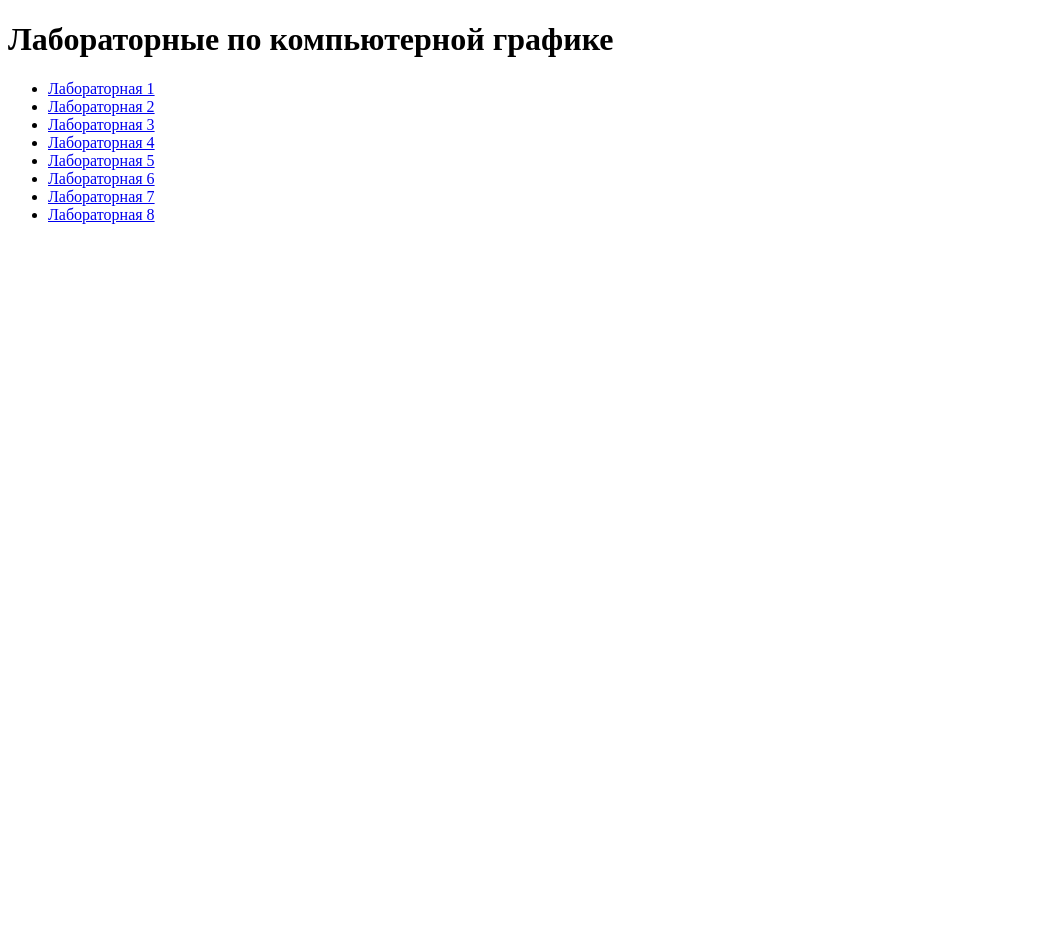
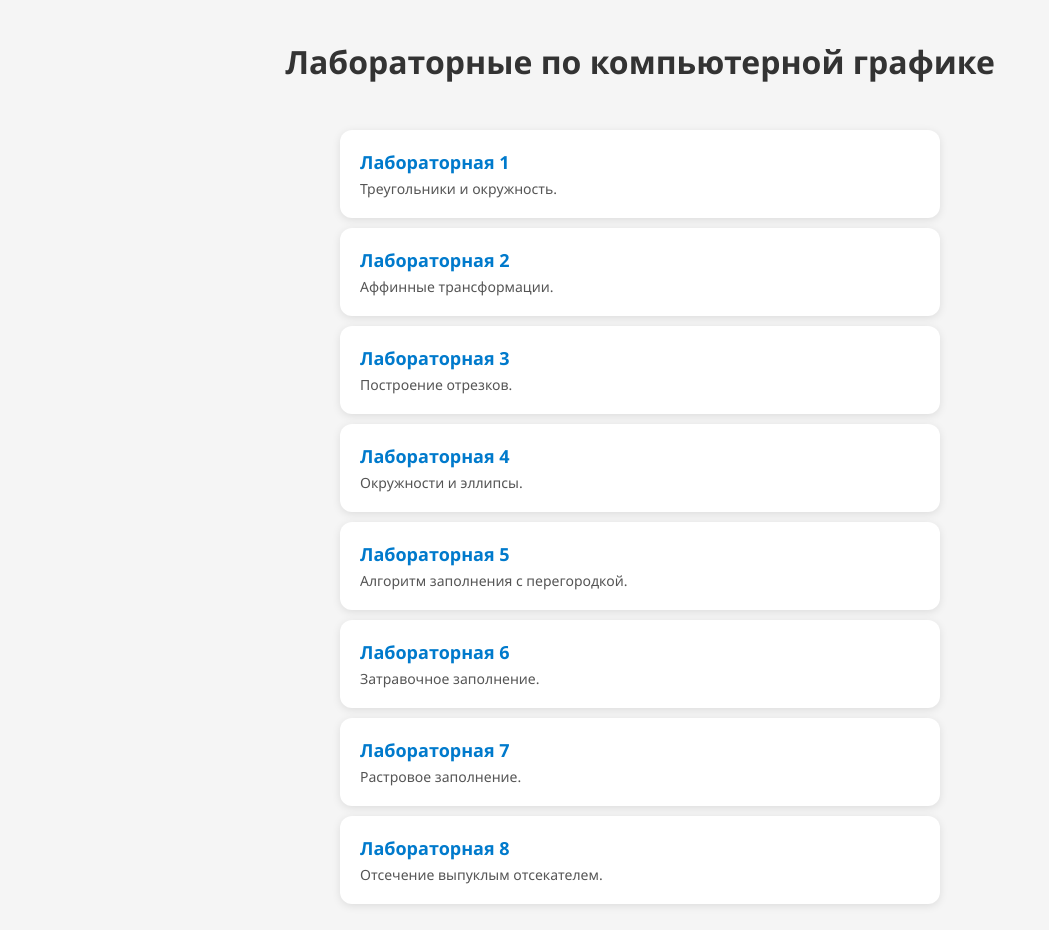
Before and after one commit to Danilado/IU7-CG, a plain HTML site: page index.html in a window 1280 px wide. Shown: the whole page, without its empty margins (0-1049 px from the left). Before the commit the page ends 800 px from the top, so only its background shows below. Drawn offline with Linux system fonts and the light colour scheme.

Commit message:
deploy: ab6662b02d7527d75857a9817fffb22499127e39

```diff
--- a/index.html
+++ b/index.html
@@ -3,18 +3,92 @@
   <head>
     <meta charset="UTF-8" />
     <title>Компьютерная графика</title>
+    <style>
+      body {
+        font-family: "Segoe UI", Tahoma, Geneva, Verdana, sans-serif;
+        background-color: #f5f5f5;
+        margin: 0;
+        padding: 0;
+        display: flex;
+        flex-direction: column;
+        align-items: center;
+      }
+
+      h1 {
+        margin-top: 40px;
+        color: #333;
+      }
+
+      ul {
+        list-style: none;
+        padding: 0;
+        max-width: 600px;
+        width: 90%;
+      }
+
+      li {
+        background-color: #fff;
+        margin: 10px 0;
+        padding: 20px;
+        border-radius: 12px;
+        box-shadow: 0 2px 8px rgba(0, 0, 0, 0.1);
+        transition: transform 0.2s, box-shadow 0.2s;
+      }
+
+      li:hover {
+        transform: translateY(-3px);
+        box-shadow: 0 6px 15px rgba(0, 0, 0, 0.15);
+      }
+
+      a {
+        text-decoration: none;
+        color: #007acc;
+        font-size: 18px;
+        font-weight: bold;
+      }
+
+      p {
+        margin: 5px 0 0 0;
+        font-size: 14px;
+        color: #555;
+      }
+    </style>
   </head>
   <body>
     <h1>Лабораторные по компьютерной графике</h1>
     <ul>
-      <li><a href="lab_01/">Лабораторная 1</a></li>
-      <li><a href="lab_02/">Лабораторная 2</a></li>
-      <li><a href="lab_03/">Лабораторная 3</a></li>
-      <li><a href="lab_04/">Лабораторная 4</a></li>
-      <li><a href="lab_05/">Лабораторная 5</a></li>
-      <li><a href="lab_06/">Лабораторная 6</a></li>
-      <li><a href="lab_07/">Лабораторная 7</a></li>
-      <li><a href="lab_08/">Лабораторная 8</a></li>
+      <li>
+        <a href="lab_01/">Лабораторная 1</a>
+        <p>Треугольники и окружность.</p>
+      </li>
+      <li>
+        <a href="lab_02/">Лабораторная 2</a>
+        <p>Аффинные трансформации.</p>
+      </li>
+      <li>
+        <a href="lab_03/">Лабораторная 3</a>
+        <p>Построение отрезков.</p>
+      </li>
+      <li>
+        <a href="lab_04/">Лабораторная 4</a>
+        <p>Окружности и эллипсы.</p>
+      </li>
+      <li>
+        <a href="lab_05/">Лабораторная 5</a>
+        <p>Алгоритм заполнения с перегородкой.</p>
+      </li>
+      <li>
+        <a href="lab_06/">Лабораторная 6</a>
+        <p>Затравочное заполнение.</p>
+      </li>
+      <li>
+        <a href="lab_07/">Лабораторная 7</a>
+        <p>Растровое заполнение.</p>
+      </li>
+      <li>
+        <a href="lab_08/">Лабораторная 8</a>
+        <p>Отсечение выпуклым отсекателем.</p>
+      </li>
     </ul>
   </body>
 </html>
```
